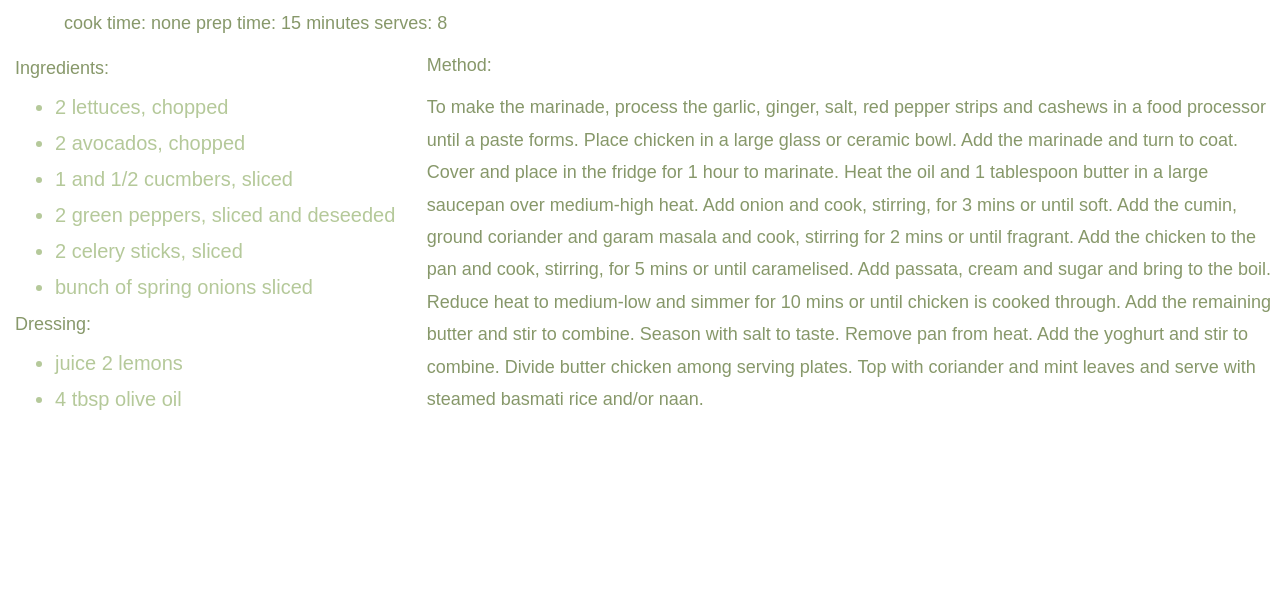
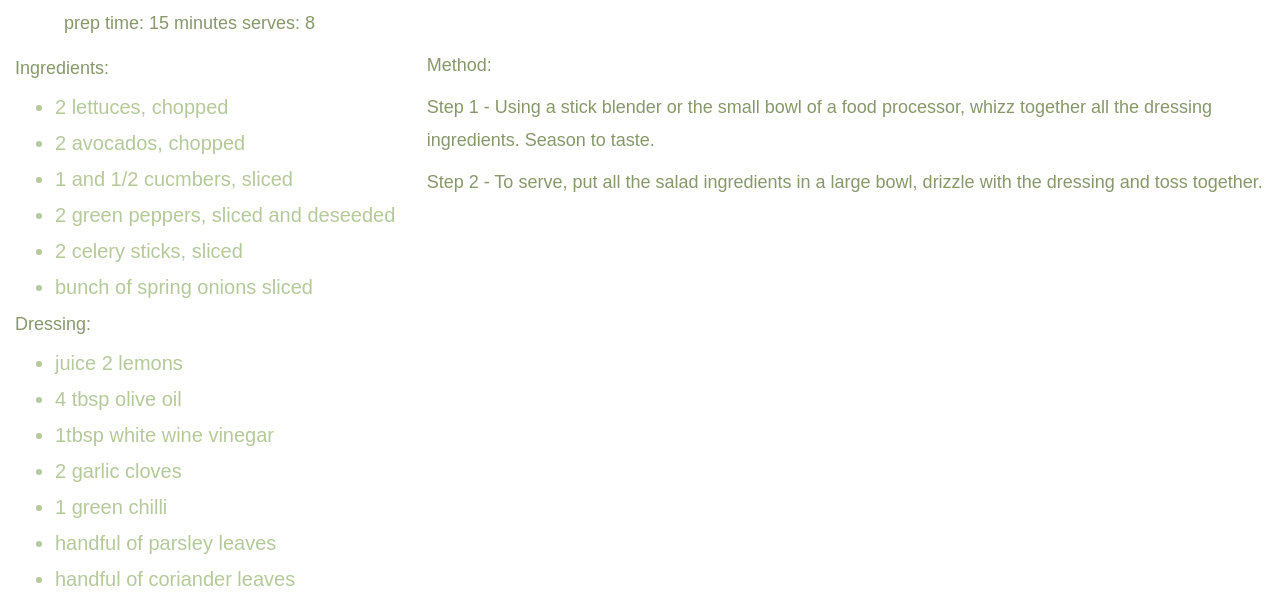
Before and after one commit to s364198/recipies, a plain HTML site: page salad.html in a window 1280 px wide. Shown: the part 695-1302 px from the top of the page. Before the commit the page ends 1122 px from the top, so only its background shows below. Drawn offline with nearby package versions, Linux system fonts and the light colour scheme.

Commit message:
added recipe

```diff
--- a/salad.html
+++ b/salad.html
@@ -29,9 +29,9 @@
 	  </div>
 	</nav>
 
-  <img class="images" src="cook.jpg" alt="butter chicken sauce">
+  <img class="images" src="salad-landscape.jpg" alt="green salad">
   <h2>Green Salad with dressing</h2>
-  <p class="body"> cook time: none prep time: 15 minutes serves: 8 </p>
+  <p class="body"> prep time: 15 minutes  serves: 8 </p>
 
   <div class="ingredients">
     <div class="col-12 col-md-4">
@@ -48,14 +48,19 @@
       <ul class="list">
 		<li>juice 2 lemons</li>
 		<li>4 tbsp olive oil</li>
+		<li>1tbsp white wine vinegar</li>
+		<li>2 garlic cloves</li>
+		<li>1 green chilli</li>
+		<li>handful of parsley leaves</li>
+		<li>handful of coriander leaves</li>
       </ul>
     </div>
   </div>
 
   <p class="body"> Method:</p>
-  <p class="body"> To make the marinade, process the garlic, ginger, salt, red pepper strips and cashews in a food processor until a paste forms. Place chicken in a large glass or ceramic bowl. Add the marinade and turn to coat. Cover and place in the fridge for 1 hour to marinate.
-Heat the oil and 1 tablespoon butter in a large saucepan over medium-high heat. Add onion and cook, stirring, for 3 mins or until soft. Add the cumin, ground coriander and garam masala and cook, stirring for 2 mins or until fragrant. Add the chicken to the pan and cook, stirring, for 5 mins or until caramelised. Add passata, cream and sugar and bring to the boil. Reduce heat to medium-low and simmer for 10 mins or until chicken is cooked through. Add the remaining butter and stir to combine. Season with salt to taste.
-Remove pan from heat. Add the yoghurt and stir to combine. Divide butter chicken among serving plates. Top with coriander and mint leaves and serve with steamed basmati rice and/or naan.
+  <p class="body"> Step 1 - Using a stick blender or the small bowl of a food processor, whizz together all the dressing ingredients. Season to taste.
+  </p>
+  <p class="body"> Step 2 - To serve, put all the salad ingredients in a large bowl, drizzle with the dressing and toss together.
   </p>
   </body>
 </html>
```
Also changed, not shown: lunch.html (+3 -3 lines), saladmain.jpg (added), 2 other files.
